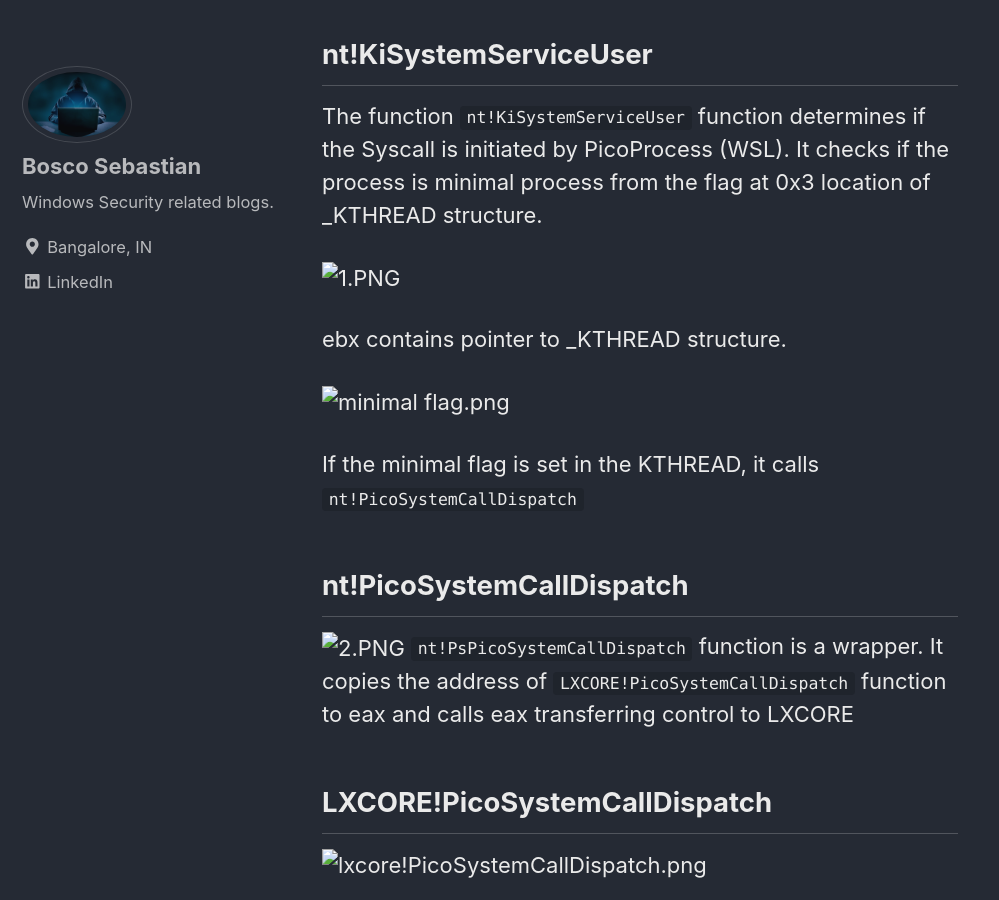
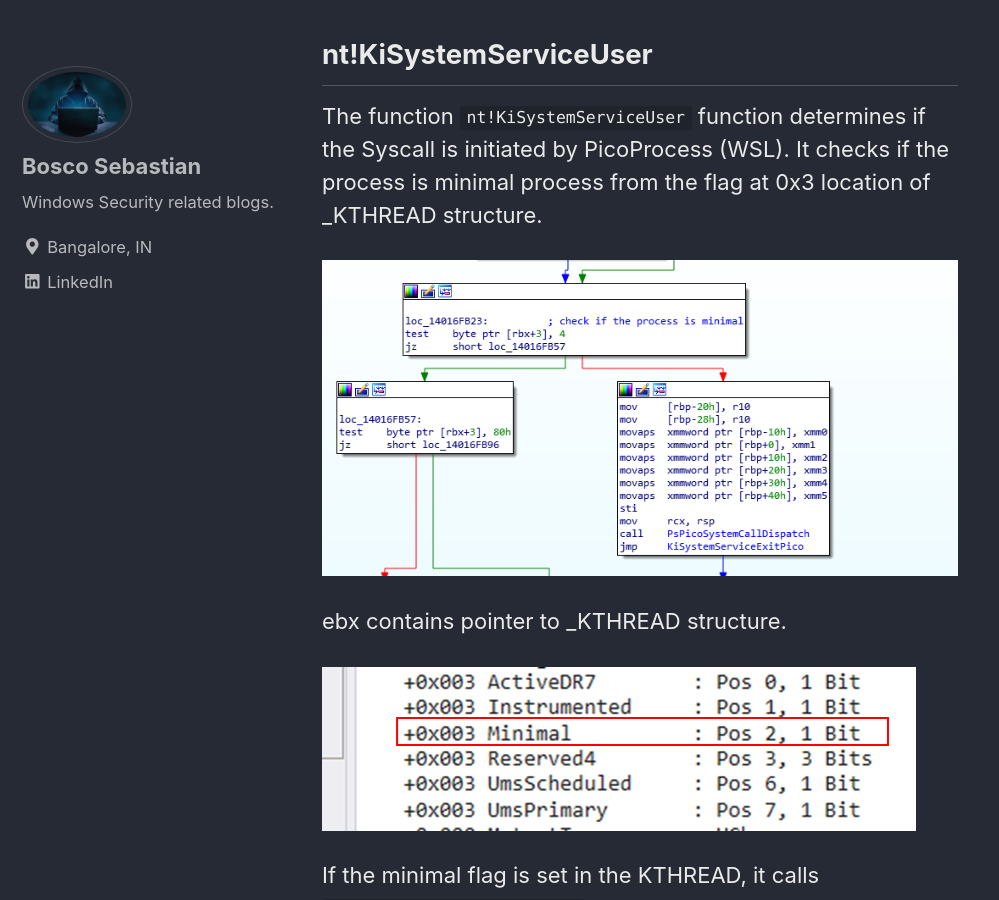
Before and after one commit to boscosebastian/boscosebastian.github.io, a Jekyll site: the page built from _posts/2018-09-06-wsl_syscall.md, in a window 1280 px wide and 900 px high, scrolled down 1341 px. Shown: the whole window, without its empty margins (0-999 px from the left). Built offline with Jekyll 4.4.1, drawn with Linux system fonts in a browser that asks for light colours; nearby versions of some CDN libraries.

Commit message:
editing image links

```diff
--- a/_posts/2018-09-06-wsl_syscall.md
+++ b/_posts/2018-09-06-wsl_syscall.md
@@ -36,11 +36,11 @@ KiSystemService is the kernel functio providing system services. This function i
 
 The function `nt!KiSystemServiceUser` function determines if the Syscall is initiated by PicoProcess (WSL). It checks if the process is minimal process from the flag at 0x3 location of _KTHREAD structure.
 
-![1.PNG](attachments\7aba899d.PNG)
+<img src="{{ site.url }}{{ site.baseurl }}/attachments/7aba899d.PNG" alt="">
 
 ebx contains pointer to _KTHREAD structure.
 
-![minimal flag.png](attachments\1fc1113a.png)
+![minimal flag.png](/attachments/1fc1113a.png)
 
 If the minimal flag is set in the KTHREAD, it calls `nt!PicoSystemCallDispatch`
 ## nt!PicoSystemCallDispatch
```
